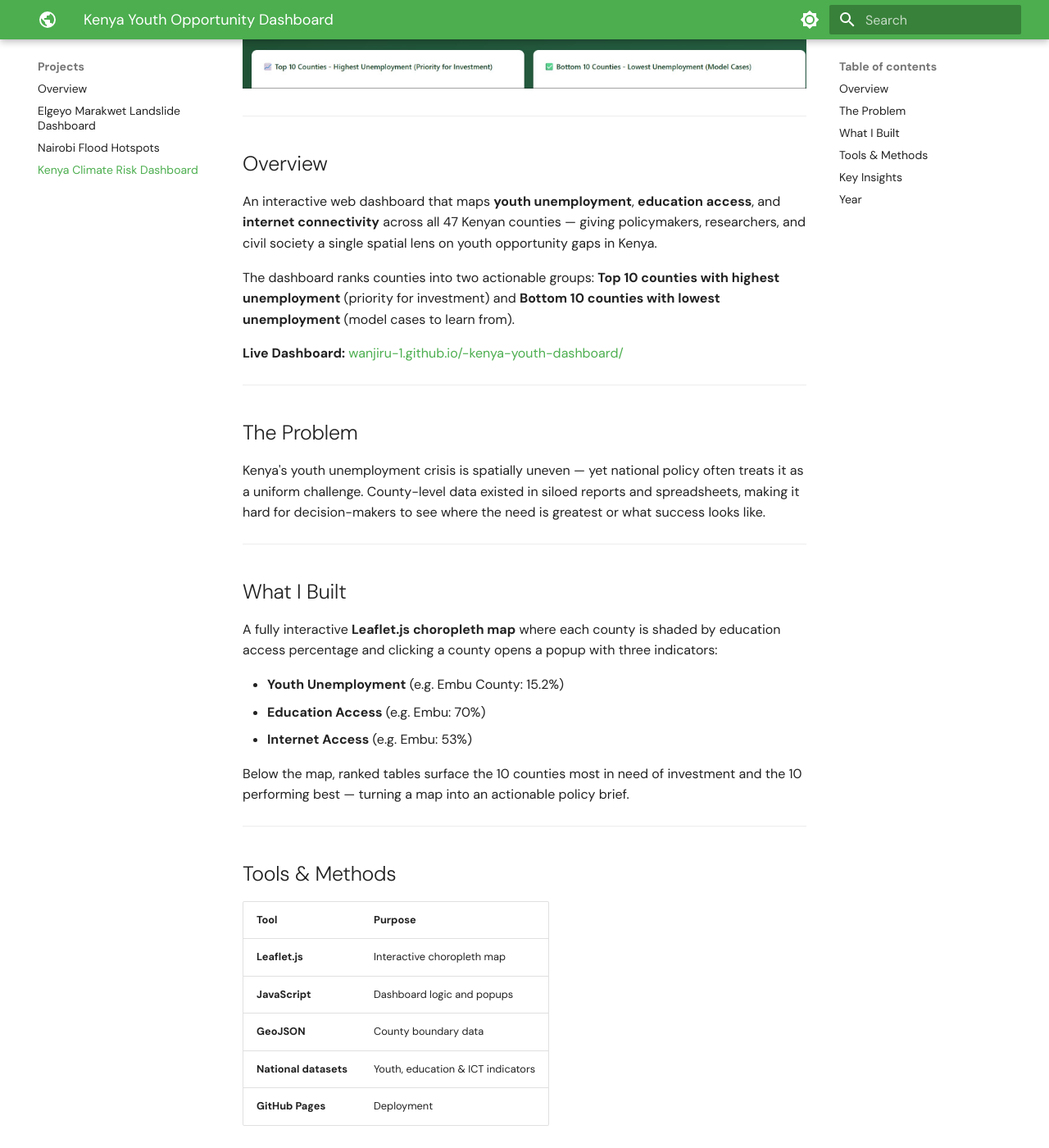
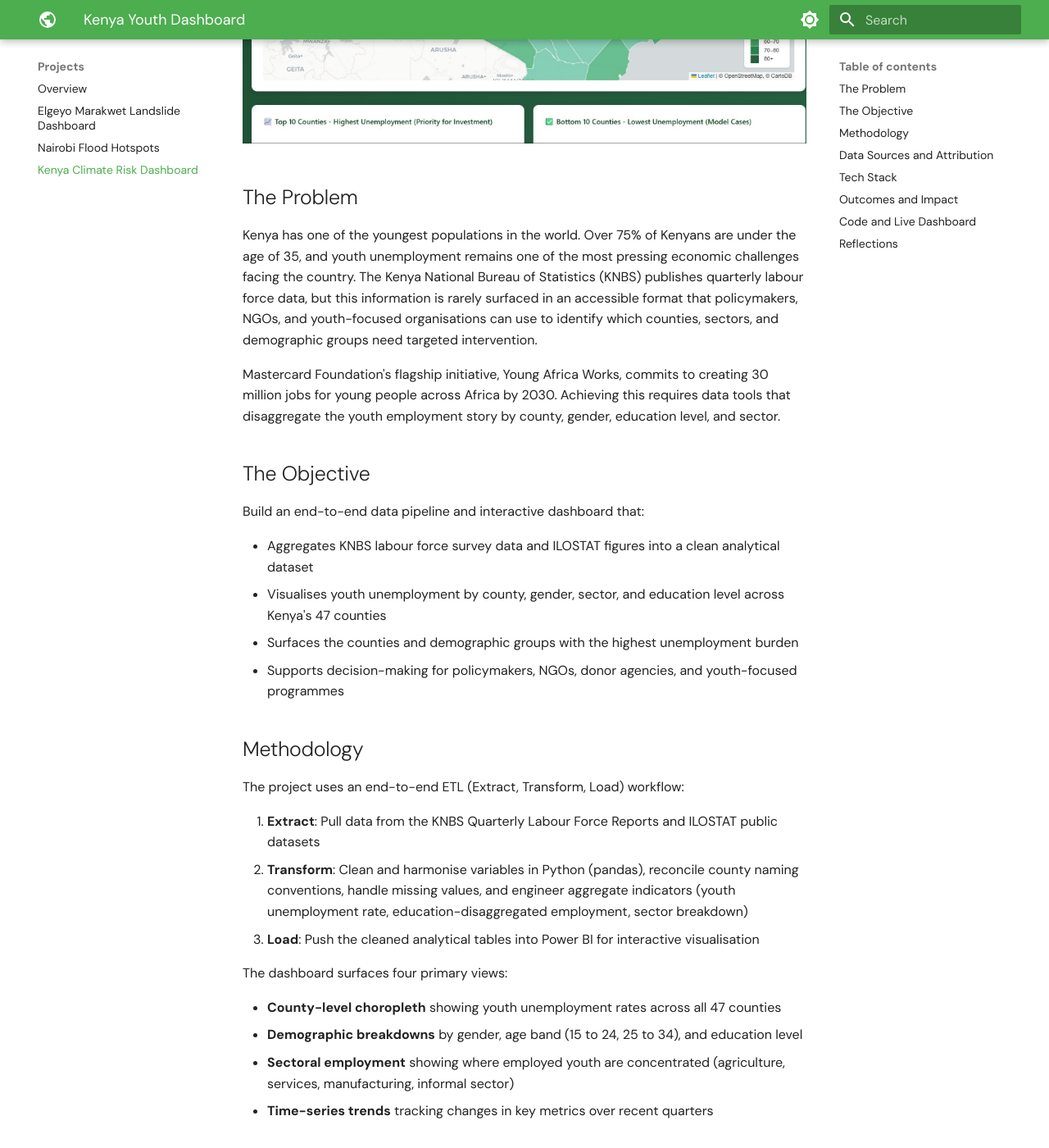
Before and after one commit to Wanjiru-1/Wanjiru-1.github.io, an MkDocs documentation site: the page built from docs/projects/kenya-youth-dashboard.md, in a window 1280 px wide and 1400 px high, scrolled down 537 px. Shown: the whole window at 82% size. Built offline with MkDocs 1.6.1 and Material for MkDocs 9.7.7, drawn with Linux system fonts in a browser that asks for light colours; some of the changed text lies outside the part shown.

Commit message:
Revise Kenya Youth Dashboard content and structure

```diff
--- a/docs/projects/kenya-youth-dashboard.md
+++ b/docs/projects/kenya-youth-dashboard.md
@@ -1,64 +1,82 @@
 ---
-title: Kenya Youth Opportunity Dashboard
-description: Interactive choropleth dashboard mapping youth unemployment, education access, and internet connectivity across all 47 Kenyan counties
+title: Kenya Youth Dashboard
+description: Interactive dashboard analysing youth employment, education, and demographic indicators across Kenya's 47 counties
 ---
 
-# Kenya Youth Opportunity Dashboard
+# Kenya Youth Dashboard
 
-`Leaflet.js` `GIS` `Data Visualisation` `Policy`
+*2025 | Python, Power BI | Youth employment and demographic analysis*
 
-![Kenya Youth Opportunity Dashboard](../assets/images/kenya_youth_dashboard.png)
+**Tags:** `Python` `Power BI` `KNBS Data` `Youth Employment` `Data Analytics` `Data Visualisation` `ETL` `Policy Analytics` `47 Counties`
+
+![Kenya Youth Dashboard](../assets/images/kenya_youth_dashboard.png)
+
+## The Problem
+
+Kenya has one of the youngest populations in the world. Over 75% of Kenyans are under the age of 35, and youth unemployment remains one of the most pressing economic challenges facing the country. The Kenya National Bureau of Statistics (KNBS) publishes quarterly labour force data, but this information is rarely surfaced in an accessible format that policymakers, NGOs, and youth-focused organisations can use to identify which counties, sectors, and demographic groups need targeted intervention.
+
+Mastercard Foundation's flagship initiative, Young Africa Works, commits to creating 30 million jobs for young people across Africa by 2030. Achieving this requires data tools that disaggregate the youth employment story by county, gender, education level, and sector.
+
+## The Objective
+
+Build an end-to-end data pipeline and interactive dashboard that:
+
+* Aggregates KNBS labour force survey data and ILOSTAT figures into a clean analytical dataset
+* Visualises youth unemployment by county, gender, sector, and education level across Kenya's 47 counties
+* Surfaces the counties and demographic groups with the highest unemployment burden
+* Supports decision-making for policymakers, NGOs, donor agencies, and youth-focused programmes
+
+## Methodology
+
+The project uses an end-to-end ETL (Extract, Transform, Load) workflow:
+
+1. **Extract**: Pull data from the KNBS Quarterly Labour Force Reports and ILOSTAT public datasets
+2. **Transform**: Clean and harmonise variables in Python (pandas), reconcile county naming conventions, handle missing values, and engineer aggregate indicators (youth unemployment rate, education-disaggregated employment, sector breakdown)
+3. **Load**: Push the cleaned analytical tables into Power BI for interactive visualisation
+
+The dashboard surfaces four primary views:
+
+* **County-level choropleth** showing youth unemployment rates across all 47 counties
+* **Demographic breakdowns** by gender, age band (15 to 24, 25 to 34), and education level
+* **Sectoral employment** showing where employed youth are concentrated (agriculture, services, manufacturing, informal sector)
+* **Time-series trends** tracking changes in key metrics over recent quarters
+
+## Data Sources and Attribution
+
+| Source | Use |
+|---|---|
+| Kenya National Bureau of Statistics (KNBS) | Quarterly Labour Force Reports |
+| ILOSTAT | International Labour Organisation statistical database |
+| KNBS Census 2019 | Baseline demographic structure |
+| Council of Governors / KNBS | County-level boundaries and metadata |
+
+All data sources are publicly accessible from KNBS (knbs.go.ke) and ILOSTAT (ilostat.ilo.org).
+
+## Tech Stack
+
+* **Python** with `pandas`, `numpy`, `requests` for ETL pipeline
+* **Power BI** for interactive dashboard and visualisations
+* **Excel** for intermediate data validation
+* **GitHub** for version control and reproducibility
+
+## Outcomes and Impact
+
+The dashboard provides:
+
+* A reproducible analytical pipeline that updates with each new KNBS quarterly release
+* County-level granularity that supports devolved-government planning
+* Disaggregated demographic insight that highlights gender gaps and educational divides in the youth employment landscape
+* A foundation for follow-up policy analysis aligned with Mastercard Foundation's Young Africa Works initiative
+
+## Code and Live Dashboard
+
+* **Live dashboard:** [View on Power BI](#)
+* **GitHub repository:** [View source code](#)
+
+## Reflections
+
+This project deepened my data engineering skills outside of pure geospatial work, and showed me how spatial thinking (county-by-county comparison) can strengthen non-spatial analytical work. Future versions would add a Prophet or ARIMA forecasting layer projecting unemployment trends, and integrate Mastercard Foundation programme location data to identify gaps between intervention reach and need.
 
 ---
 
-## Overview
-
-An interactive web dashboard that maps **youth unemployment**, **education access**, and **internet connectivity** across all 47 Kenyan counties — giving policymakers, researchers, and civil society a single spatial lens on youth opportunity gaps in Kenya.
-
-The dashboard ranks counties into two actionable groups: **Top 10 counties with highest unemployment** (priority for investment) and **Bottom 10 counties with lowest unemployment** (model cases to learn from).
-
-**Live Dashboard:** [wanjiru-1.github.io/-kenya-youth-dashboard/](https://wanjiru-1.github.io/-kenya-youth-dashboard/)
-
----
-
-## The Problem
-
-Kenya's youth unemployment crisis is spatially uneven — yet national policy often treats it as a uniform challenge. County-level data existed in siloed reports and spreadsheets, making it hard for decision-makers to see where the need is greatest or what success looks like.
-
----
-
-## What I Built
-
-A fully interactive **Leaflet.js choropleth map** where each county is shaded by education access percentage and clicking a county opens a popup with three indicators:
-
-- **Youth Unemployment** (e.g. Embu County: 15.2%)
-- **Education Access** (e.g. Embu: 70%)
-- **Internet Access** (e.g. Embu: 53%)
-
-Below the map, ranked tables surface the 10 counties most in need of investment and the 10 performing best — turning a map into an actionable policy brief.
-
----
-
-## Tools & Methods
-
-| Tool | Purpose |
-|------|---------|
-| **Leaflet.js** | Interactive choropleth map |
-| **JavaScript** | Dashboard logic and popups |
-| **GeoJSON** | County boundary data |
-| **National datasets** | Youth, education & ICT indicators |
-| **GitHub Pages** | Deployment |
-
----
-
-## Key Insights
-
-- Education access ranges widely across counties, from under 50% to over 80%
-- Internet access is often the binding constraint in counties with good education coverage
-- The relationship between education access and youth employment is non-linear — internet infrastructure matters as much
-
----
-
-## Year
-
-2024 – 2025
+[See more projects](../projects/) | [Back to home](../)
```
